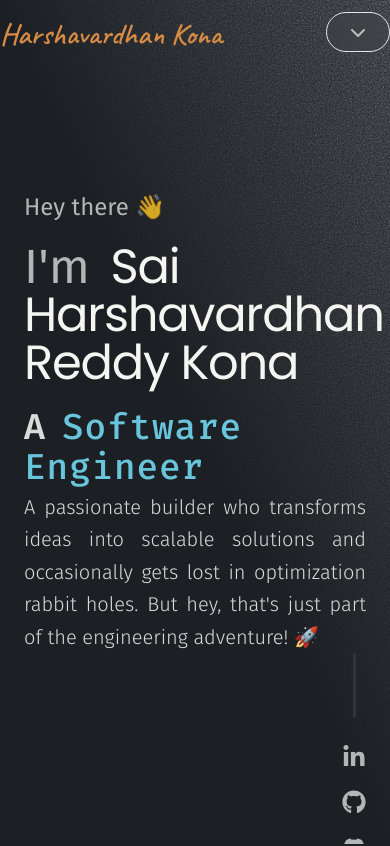
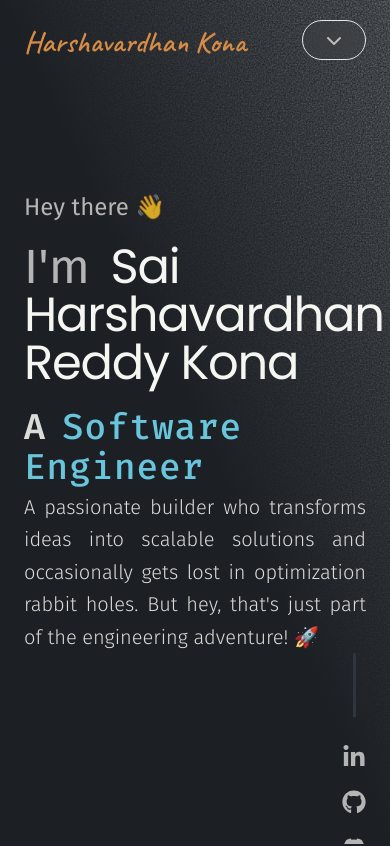
Before and after one commit to HarshavardhanKona06/hk.folio, a Next.js app: page / in a window 390 px wide. Shown: the top 846 px of the page. Built offline with nearby package versions, Linux system fonts and the light colour scheme.

Commit message:
Fixed navbar responsive layout

```diff
--- a/src/components/layouts/navItems.tsx
+++ b/src/components/layouts/navItems.tsx
@@ -289,7 +289,7 @@ export default function NavItems() {
 
     useEffect(() => {
         const checkMobile = () => {
-            setIsMobile(window.innerWidth < 768);
+            setIsMobile(window.innerWidth < 834);
         };
         checkMobile();
         window.addEventListener('resize', checkMobile);
--- a/src/components/sections/navBar.tsx
+++ b/src/components/sections/navBar.tsx
@@ -22,7 +22,7 @@ export default function NavBar() {
         <div className={`fixed top-0 left-0 right-0 z-50 transition-colors duration-200
             ${isScrolled ? 'backdrop-blur-md bg-bg-tertiary-dark/40' : 'bg-transparent'}
         `}>
-            <nav className='max-w-[85rem] mx-auto pt-3 pb-1 flex justify-between items-start'>
+            <nav className='max-w-[90rem] mx-auto px-6 sm:px-6 lg:px-8 pt-5 lg:pt-3 pb-1 flex justify-between items-start'>
 
                 <div className='pt-1'>
                     <PageLogo />
```
